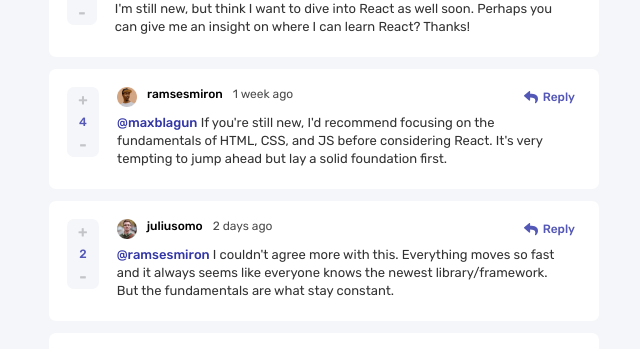
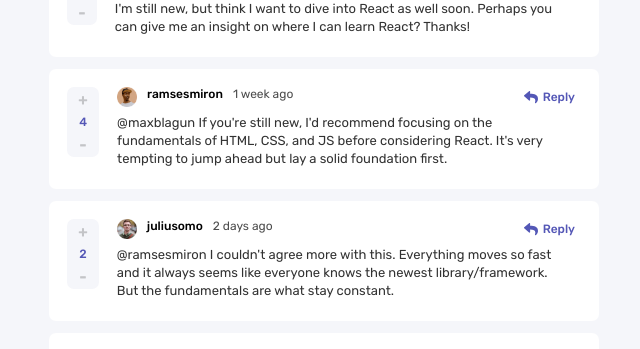
Before and after one commit to doganeraylin/interactive-comments-react, a React (Vite) app: page / in a window 1280 px wide. Shown: the part 207-556 px from the top of the page, without its empty margins (316-956 px from the left). Built offline with nearby package versions, Linux system fonts and the light colour scheme.

Commit message:
addreply rendered

```diff
--- a/src/components/Reply.jsx
+++ b/src/components/Reply.jsx
@@ -1,13 +1,18 @@
 import { useState } from "react"
+import AddReply from "./AddReply"
 
 const Reply = (
     {content,
     createdAt,
     img,
     username,
-    replyingTo,
-    counter}
+    incrementScore,
+    counter,
+    replyingTo
+    }
 ) => {
+
+    const [isReply, setIsReply] = useState(false)
 
     const [newScore, setNewScore] = useState(counter)
 
@@ -19,15 +24,20 @@ const Reply = (
         return setNewScore((prevScore) => prevScore - 1)
     }
 
-    return (<>
-        <div className="card-container reply-card-container">
+    function clickReply () {
+       setIsReply(true)
+    }
+
+    return (
+    <>
+    <div className="card-container">
         <div className="vote-container">
             <p className="vote" onClick={incrementScore}>+</p>
             <p className="score">{newScore}</p>
             <p className="vote" onClick={decrementScore}>-</p>
         </div>
-            <div className="card-content">
-                <div className="card-top-container ">
+        <div className="card-content" >
+            <div className="card-top-container">
                 <div className="card-top-info">
                     <img src={img} className="icon"></img>
                     <p className="username">{username}</p>
@@ -35,15 +45,15 @@ const Reply = (
                 </div>
                 <div className="reply-btn-container">
                     <img src="../../public/images/icon-reply.svg" className="reply-icon"></img>
-                        <p className="reply-text">Reply</p>
+                    <p className="reply-text" onClick={clickReply}>Reply</p>
                 </div>
             </div>
             <div className="card-text">
-                    <p className="content"><span className="replyingTo">{`@${replyingTo}`}</span>{` ${content}`}</p>
+                <p className="content"><span className="replying-to">@{replyingTo} </span>{content}</p>
             </div>
         </div>
-
     </div>
+    {isReply && <AddReply/>}
     </>
     )
 }
```
Lines whose indentation alone changed are shown as unchanged.
